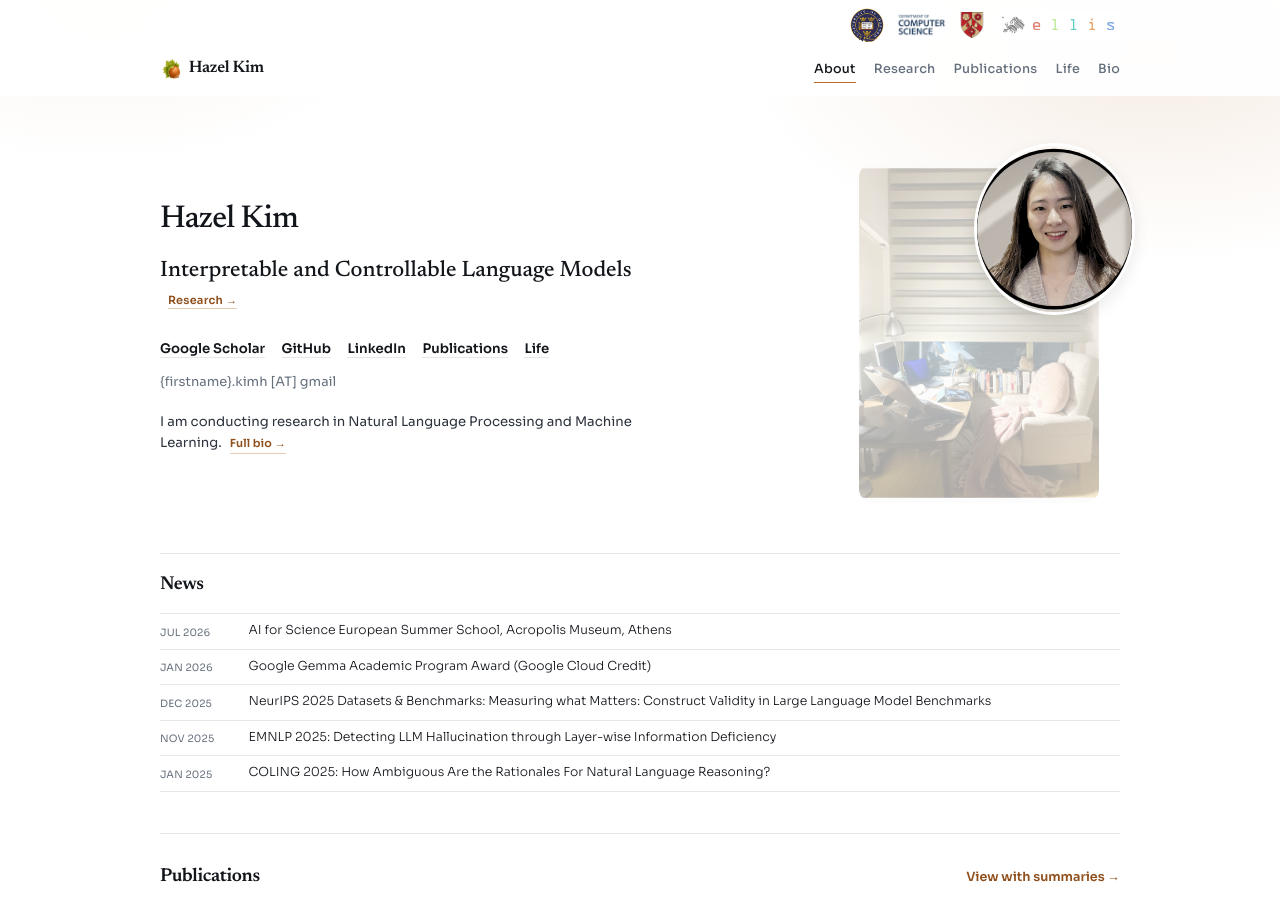
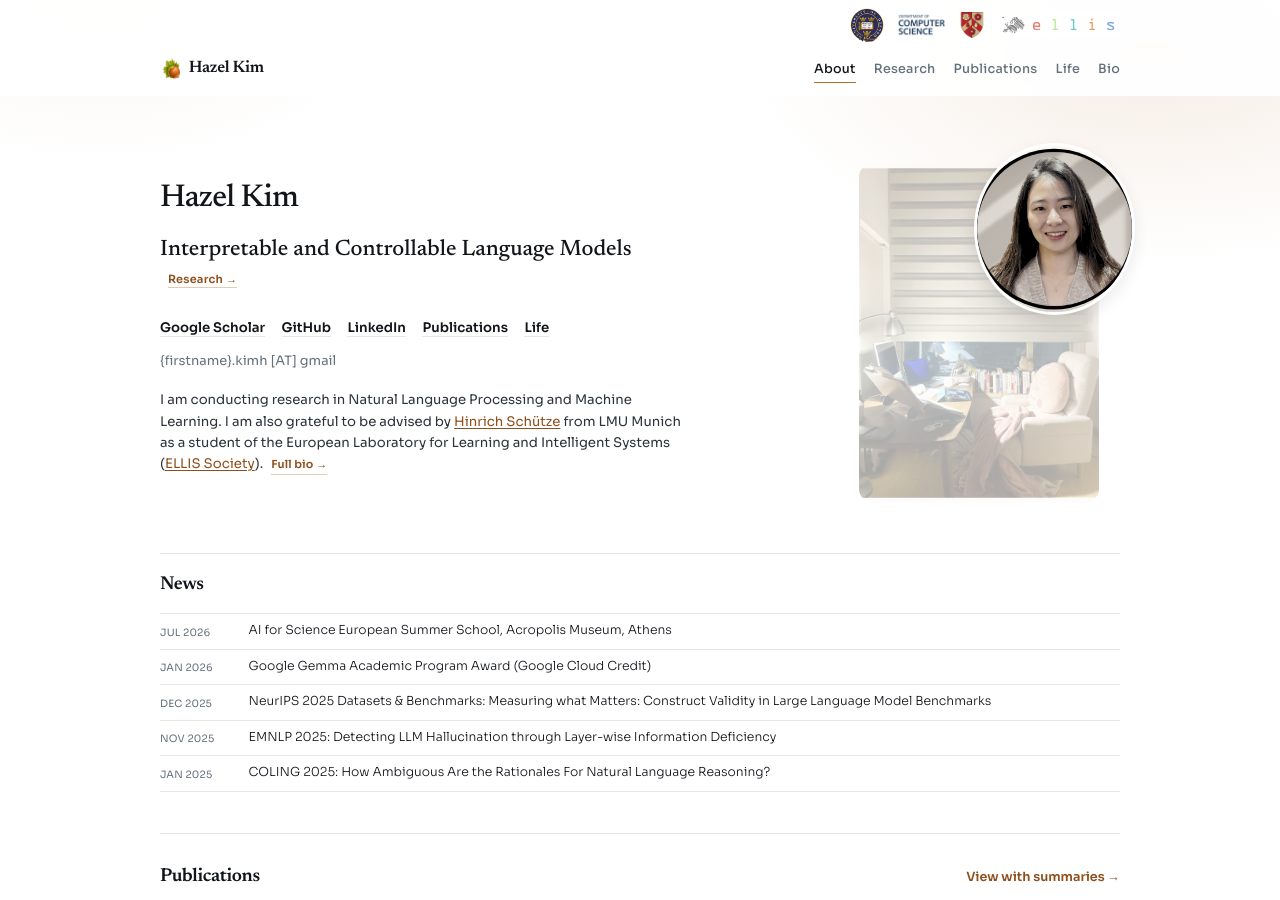
Before and after one commit to hazelhkim/hazelhkim.github.io, a Jekyll site: the page built from index.html, in a window 1280 px wide and 900 px high. Built offline with Jekyll 4.4.1, drawn with Linux system fonts in a browser that asks for light colours.

Commit message:
Uncomment advisor information in index.html

```diff
--- a/index.html
+++ b/index.html
@@ -21,7 +21,7 @@ title: Home
     <div class="hero-about prose">
       <p>
         I am conducting research in Natural Language Processing and Machine Learning.
-        <!-- I am also grateful to be advised by <a href="https://cisnlp.github.io/about/" target="_blank" rel="noopener">Hinrich Schütze</a> from LMU Munich as a student of the European Laboratory for Learning and Intelligent Systems (<a href="https://ellis.eu/" target="_blank" rel="noopener">ELLIS Society</a>). -->
+        I am also grateful to be advised by <a href="https://cisnlp.github.io/about/" target="_blank" rel="noopener">Hinrich Schütze</a> from LMU Munich as a student of the European Laboratory for Learning and Intelligent Systems (<a href="https://ellis.eu/" target="_blank" rel="noopener">ELLIS Society</a>).
         <a class="hero-bio-link" href="{{ '/bio/' | relative_url }}">Full bio →</a>
       </p>
     </div>
```
